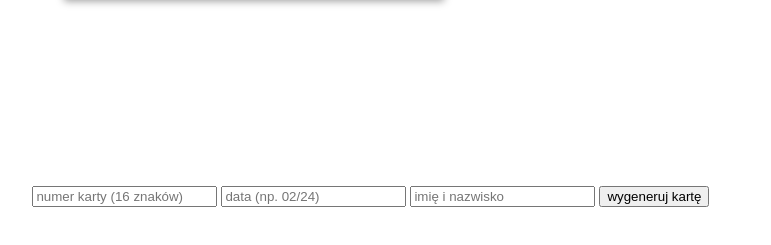
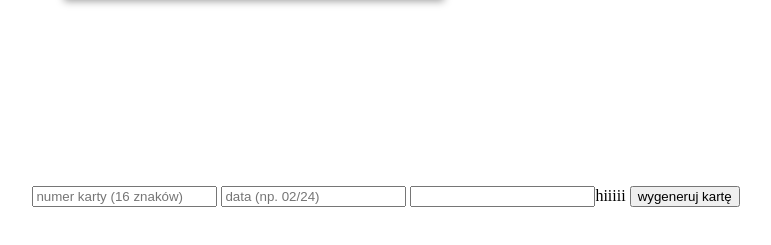
Before and after one commit to kwkamil/szkola-karta, a plain HTML site: page index.html in a window 1280 px wide. Shown: the part 543-788 px from the top of the page, without its empty margins (390-1161 px from the left). Drawn offline with Linux system fonts and the light colour scheme.

Commit message:
Update index.html

```diff
--- a/index.html
+++ b/index.html
@@ -16,7 +16,7 @@
     <div id="generowanie">
         <input type="text" placeholder="numer karty (16 znaków)" id="input_numer">
         <input type="text" placeholder="data (np. 02/24)" id="input_data">
-        <input type="text" placeholder="imię i nazwisko" id="input_imie">
+        <input>hiiiii
         <button id="generujKarte">wygeneruj kartę</button>
     </div>
     <script src="app.js"></script>
```
